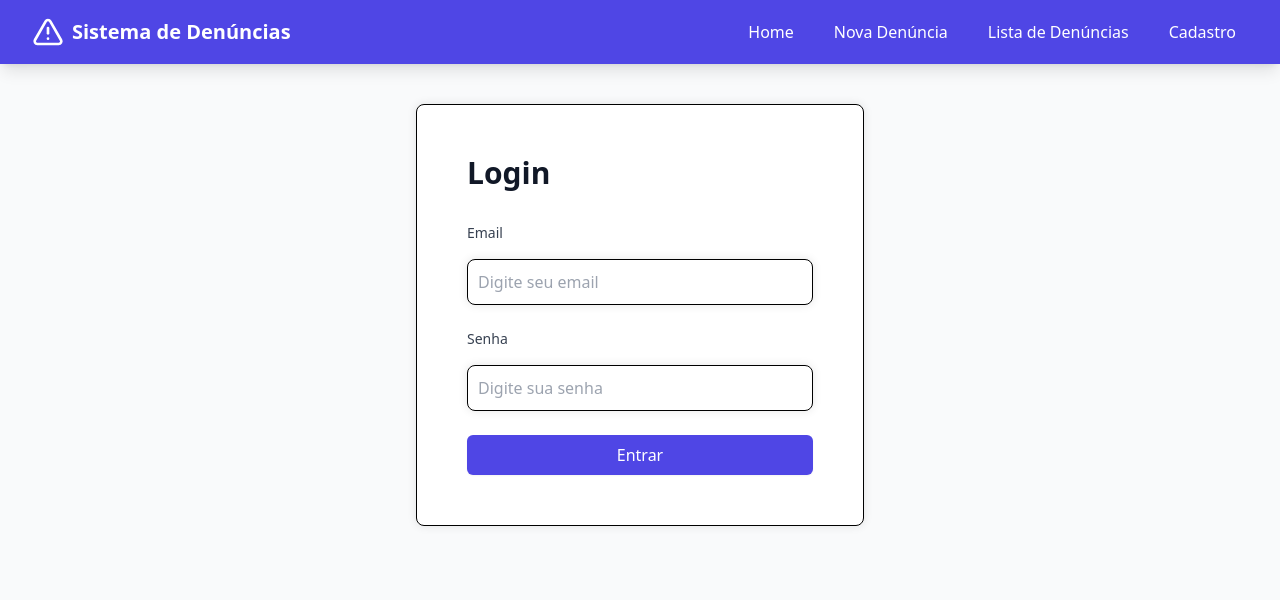
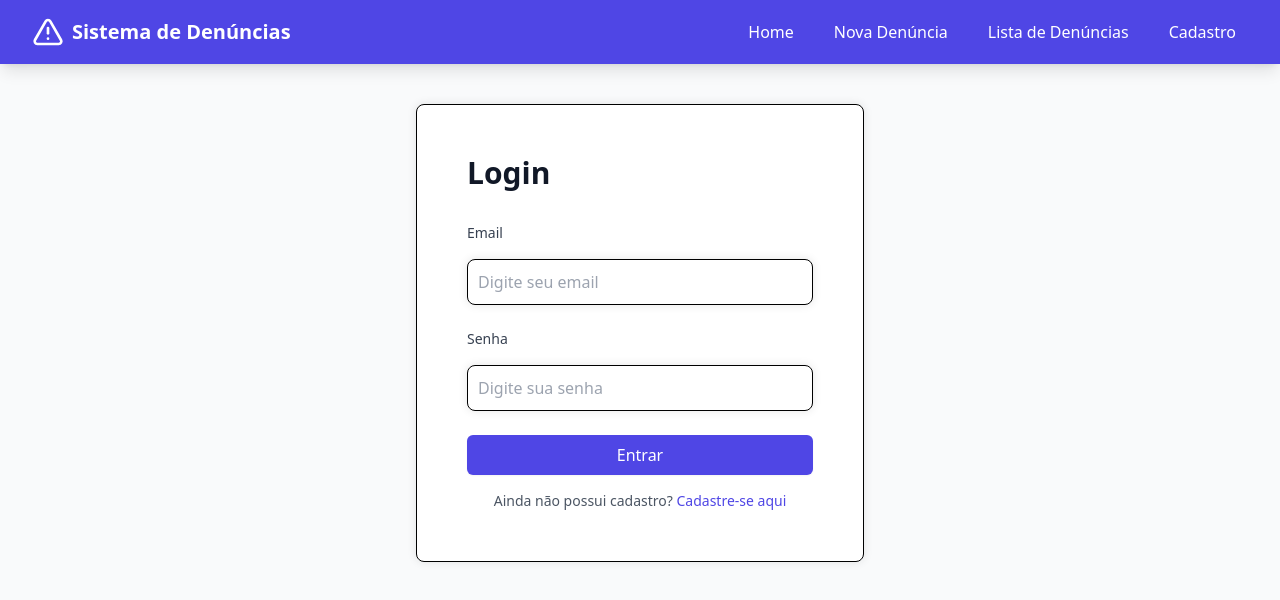
Before and after one commit to vpaesi/fala-cidadao, a React (Vite) app: page /login in a window 1280 px wide. Shown: the top 600 px of the page. Built offline with nearby package versions, Linux system fonts and the light colour scheme.

Commit message:
feat: incluída opção de cadastro na tela de login

```diff
--- a/src/pages/Login.tsx
+++ b/src/pages/Login.tsx
@@ -1,5 +1,5 @@
 import React, { useState } from 'react';
-import { useNavigate } from 'react-router-dom';
+import { useNavigate, Link } from 'react-router-dom';
 
 export const Login: React.FC = () => {
   const navigate = useNavigate();
@@ -11,22 +11,32 @@ export const Login: React.FC = () => {
   const handleSubmit = (e: React.FormEvent) => {
     e.preventDefault();
 
-    const user = JSON.parse(localStorage.getItem('user') || '[]');
-    const userExists = user.find((user: { email: string }) => user.email === formData.email);
+    const users = JSON.parse(localStorage.getItem('users') || '[]'); // Obtém os usuários cadastrados
+    const userExists = users.find(
+      (user: { email: string; senha: string }) =>
+        user.email === formData.email && user.senha === formData.senha
+    );
 
     if (userExists) {
-      localStorage.setItem('user', JSON.stringify(userExists));
-      navigate('/denuncias');
+      localStorage.setItem('user', JSON.stringify(userExists)); // Salva o usuário logado no localStorage
+      navigate('/denuncias'); // Redireciona para a página de denúncias
     } else {
       alert('Usuário não cadastrado. Por favor, faça o cadastro primeiro.');
     }
-
-    localStorage.setItem('user', JSON.stringify(userExists));
-    navigate('/');
   };
 
   return (
-    <div className="max-w-md mx-auto px-4 py-8" style={{ border: '1px solid black', borderRadius: 8, boxShadow: '0 0 10px rgba(0, 0, 0, 0.1)', backgroundColor: 'white', padding: 50, marginTop: '2.5rem' }}>
+    <div
+      className="max-w-md mx-auto px-4 py-8"
+      style={{
+        border: '1px solid black',
+        borderRadius: 8,
+        boxShadow: '0 0 10px rgba(0, 0, 0, 0.1)',
+        backgroundColor: 'white',
+        padding: 50,
+        marginTop: '2.5rem',
+      }}
+    >
       <h1 className="text-3xl font-bold text-gray-900 mb-8">Login</h1>
       <form onSubmit={handleSubmit} className="space-y-6">
         <div>
@@ -41,7 +51,13 @@ export const Login: React.FC = () => {
             value={formData.email}
             onChange={(e) => setFormData({ ...formData, email: e.target.value })}
             required
-            style={{ border: '1px solid black', borderRadius: 8, boxShadow: '0 0 10px rgba(0, 0, 0, 0.1)', padding: 10, marginTop: '1rem' }}
+            style={{
+              border: '1px solid black',
+              borderRadius: 8,
+              boxShadow: '0 0 10px rgba(0, 0, 0, 0.1)',
+              padding: 10,
+              marginTop: '1rem',
+            }}
           />
         </div>
         <div>
@@ -56,7 +72,13 @@ export const Login: React.FC = () => {
             value={formData.senha}
             onChange={(e) => setFormData({ ...formData, senha: e.target.value })}
             required
-            style={{ border: '1px solid black', borderRadius: 8, boxShadow: '0 0 10px rgba(0, 0, 0, 0.1)', padding: 10, marginTop: '1rem' }}
+            style={{
+              border: '1px solid black',
+              borderRadius: 8,
+              boxShadow: '0 0 10px rgba(0, 0, 0, 0.1)',
+              padding: 10,
+              marginTop: '1rem',
+            }}
           />
         </div>
         <button
@@ -66,6 +88,14 @@ export const Login: React.FC = () => {
           Entrar
         </button>
       </form>
+      <div className="mt-4 text-center">
+        <p className="text-sm text-gray-600">
+          Ainda não possui cadastro?{' '}
+          <Link to="/cadastro" className="text-indigo-600 hover:underline">
+            Cadastre-se aqui
+          </Link>
+        </p>
+      </div>
     </div>
   );
 };
```
